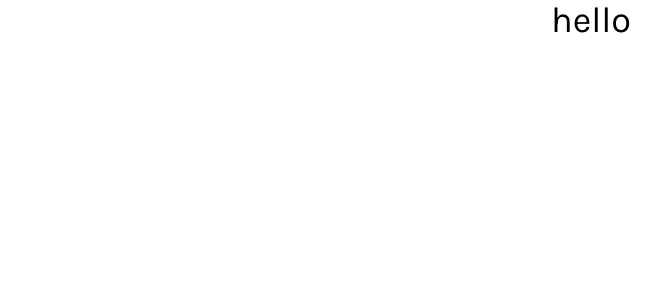
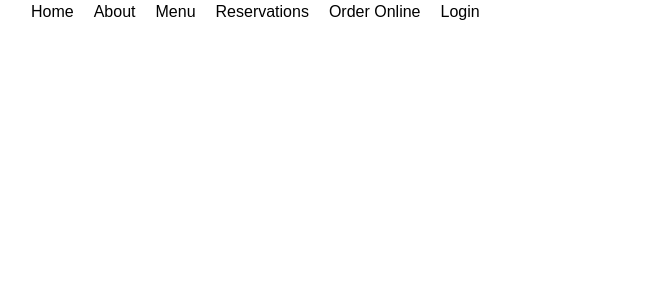
Before and after one commit to dustinsoos/little-lemon-react, a Next.js app: page / in a window 1280 px wide. Shown: the top 300 px of the page, without its empty margins (49-710 px from the left). Built offline with nearby package versions, Linux system fonts and the light colour scheme; a web font is replaced by a local one.

Commit message:
some changes

```diff
--- a/app/page.jsx
+++ b/app/page.jsx
@@ -1,8 +1,29 @@
 export default function Home() {
   return (
-    <main className="">
+    <main className=" container">
       <div className="">
-        <p className=" font-mono text-4xl text-center">hello</p>
+        <nav className="">
+          <ul className=" collapse flex gap-5 font-sans md:visible">
+            <li>
+              <a href="">Home</a>
+            </li>
+            <li>
+              <a href="">About</a>
+            </li>
+            <li>
+              <a href="">Menu</a>
+            </li>
+            <li>
+              <a href="">Reservations</a>
+            </li>
+            <li>
+              <a href="">Order Online</a>
+            </li>
+            <li>
+              <a href="">Login</a>
+            </li>
+          </ul>
+        </nav>
       </div>
     </main>
   );
--- a/tailwind.config.js
+++ b/tailwind.config.js
@@ -20,6 +20,15 @@ module.exports = {
         sans: ["var(--font-markazi)"],
         mono: ["var(--font-karla)"],
       },
+      container: {
+        padding: {
+          DEFAULT: "1rem",
+          sm: "2rem",
+          lg: "4rem",
+          xl: "5rem",
+          "2xl": "6rem",
+        },
+      },
     },
   },
   plugins: [],
```
